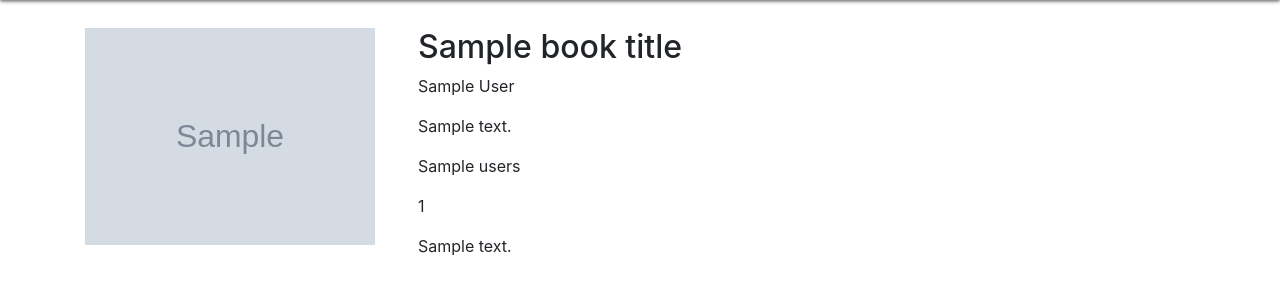
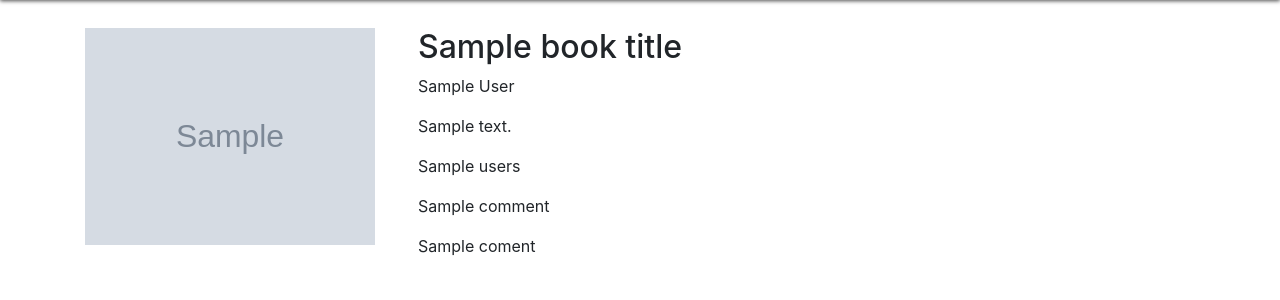
Before and after one commit to MotazBellah/books_review, a Flask app: template templates/book.html in a window 1280 px wide. Shown: the part 72-372 px from the top of the page. Run offline with Flask 2, Linux system fonts and the light colour scheme; the template is opened without the code that fills it: most values are stand-ins (such as "Sample title", 1, 10 or a date in 2020); grey boxes marked "Sample" are stand-in pictures; some libraries are stand-ins or nearby versions.

Commit message:
Use join to get the name of the user

```diff
--- a/app.py
+++ b/app.py
@@ -82,15 +82,15 @@ def book(book_id):
     book_info = db.execute('''SELECT title, author, isbn FROM books WHERE id = :id;''',
                               {"id": book_id}).fetchone()
     # user = db.execute("SELECT username FROM users WHERE id = :id", {"id": login_session['user_id']}).fetchone()
-    comments = db.execute('''SELECT review_write, user_id FROM reviews WHERE book_id = :book_id and review_write IS NOT NULL;''',
-                          {"book_id": book_id}).fetchall()
+    # comments = db.execute('''SELECT review_write, user_id FROM reviews WHERE book_id = :book_id and review_write IS NOT NULL;''',
+    #                       {"book_id": book_id}).fetchall()
 
-    commentss = db.execute('''SELECT reviews.review_write, users.email FROM reviews JOIN users ON reviews.user_id = users.id AND reviews.book_id = :book_id and review_write IS NOT NULL;''',
+    comments = db.execute('''SELECT reviews.review_write coment, users.email mail, users.username name  FROM reviews JOIN users ON reviews.user_id = users.id AND reviews.book_id = :book_id and review_write IS NOT NULL;''',
                               {"book_id": book_id}).fetchall()
 
 
     print("===========")
-    print(commentss)
+    print(comments)
     print("===========")
     # users = db.execute('''SELECT username FROM users WHERE id IN :id;''',
     #                       {"id": list(comments.user_id)}).fetchall()
--- a/templates/book.html
+++ b/templates/book.html
@@ -38,8 +38,8 @@
             <p>{{ users }}</p>
             {% if comments %}
                 {% for comment in comments %}
-                <p>{{ comment.user_id }}</p>
-                    <p>{{ comment.review_write }}</p>
+                <p>{{ comment.name }}</p>
+                    <p>{{ comment.coment }}</p>
                 {% endfor %}
             {% endif %}
 
```
